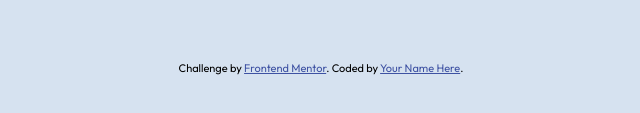
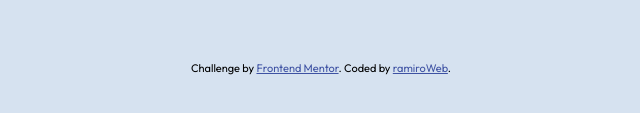
Before and after one commit to ramiroWeb/QR-code-component-v1, a plain HTML site: page index.html in a window 1280 px wide. Shown: the part 613-726 px from the top of the page, 319-959 px from the left. Drawn offline with Linux system fonts and the light colour scheme.

Commit message:
Update index.html
changing "a" tag with my name and adding link to my github profile

```diff
--- a/index.html
+++ b/index.html
@@ -45,7 +45,7 @@
       Challenge by
       <a href="https://www.frontendmentor.io?ref=challenge" target="_blank"
         >Frontend Mentor</a
-      >. Coded by <a href="#">Your Name Here</a>.
+      >. Coded by <a href="https://github.com/ramiroWeb">ramiroWeb</a>.
     </div>
   </body>
 </html>
```
